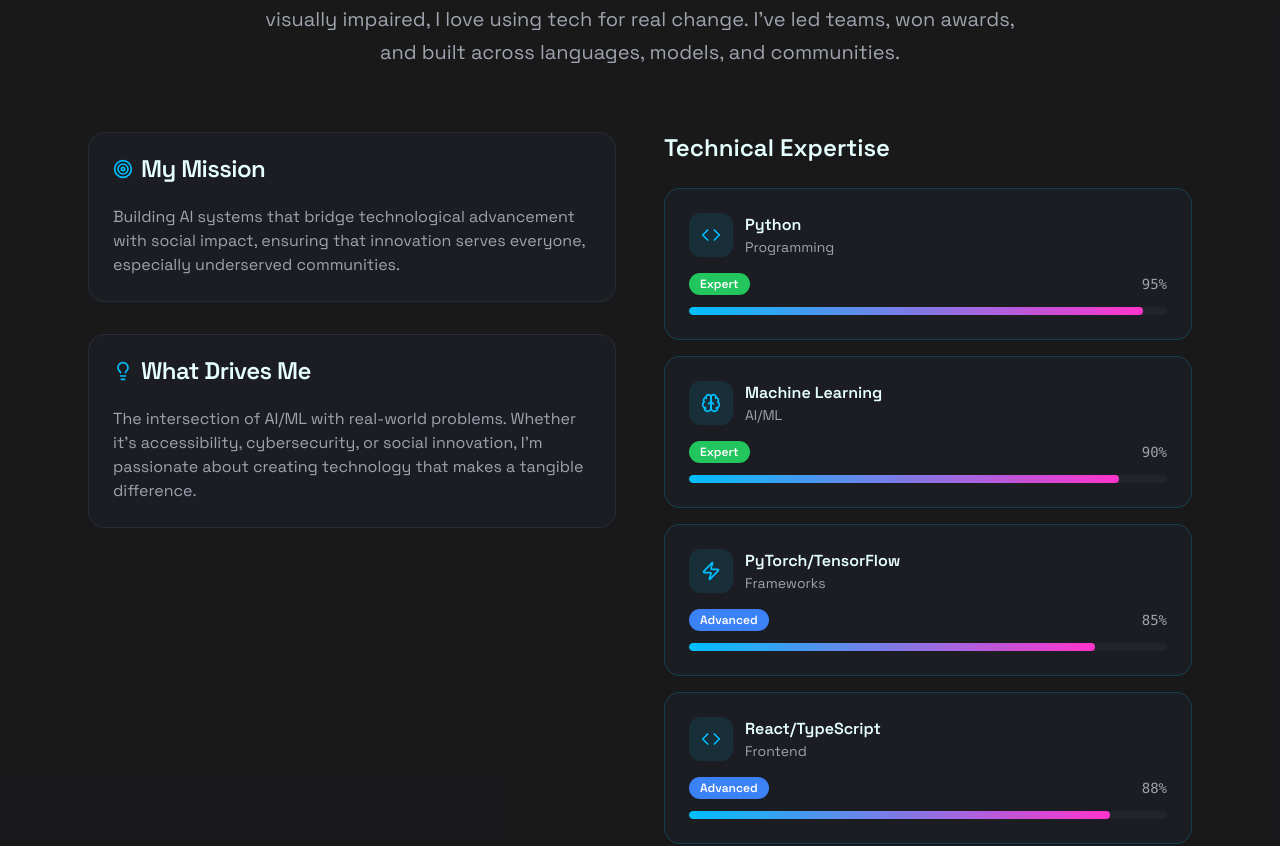
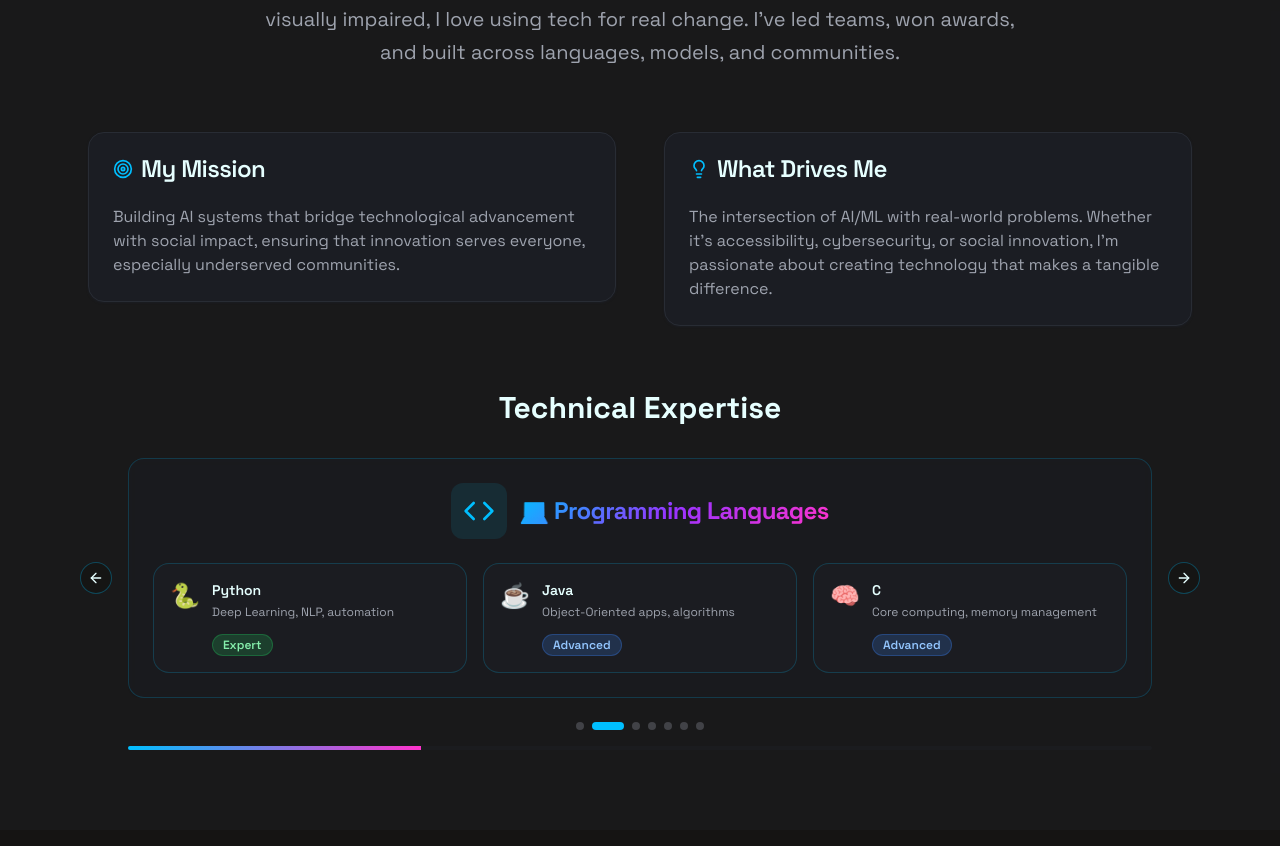
Before and after one commit to ChitrangiBhatnagar/chitrangi-ai-nexus, a React (Vite) app: page / in a window 1280 px wide. Shown: the part 1006-1852 px from the top of the page. Built offline with nearby package versions, Linux system fonts and the light colour scheme.

Commit message:
Refactor skills section to carousel
Update skills section to use an auto-sliding carousel for better presentation and organization.

```diff
--- /dev/null
+++ b/src/components/SkillsCarousel.tsx
@@ -0,0 +1,198 @@
+import { useState, useEffect } from 'react';
+import { Card, CardContent, CardHeader, CardTitle } from "@/components/ui/card";
+import { Badge } from "@/components/ui/badge";
+import {
+  Carousel,
+  CarouselContent,
+  CarouselItem,
+  CarouselNext,
+  CarouselPrevious
+} from "@/components/ui/carousel";
+import {
+  Code,
+  Brain,
+  Search,
+  Globe,
+  BarChart3,
+  Wrench,
+  Users
+} from "lucide-react";
+
+const skillGroups = [
+  {
+    title: "💻 Programming Languages",
+    icon: <Code className="h-8 w-8" />,
+    skills: [
+      { name: "Python", description: "Deep Learning, NLP, automation", level: "Expert", icon: "🐍" },
+      { name: "Java", description: "Object-Oriented apps, algorithms", level: "Advanced", icon: "☕" },
+      { name: "C", description: "Core computing, memory management", level: "Advanced", icon: "🧠" }
+    ]
+  },
+  {
+    title: "🧠 AI/ML & Deep Learning",
+    icon: <Brain className="h-8 w-8" />,
+    skills: [
+      { name: "PyTorch, TensorFlow", description: "Model training, fine-tuning", level: "Expert", icon: "🔥" },
+      { name: "LSTM/BiLSTM", description: "Financial sentiment classification", level: "Advanced", icon: "📈" },
+      { name: "LangChain, Pinecone, Weaviate", description: "LLM-based RAG apps", level: "Expert", icon: "🔗" }
+    ]
+  },
+  {
+    title: "🔍 NLP & Generative AI",
+    icon: <Search className="h-8 w-8" />,
+    skills: [
+      { name: "Prompt Engineering", description: "Custom LLM outputs", level: "Expert", icon: "💬" },
+      { name: "Retrieval-Augmented Generation", description: "RAG systems", level: "Advanced", icon: "🔍" },
+      { name: "HuggingFace, OpenAI APIs", description: "Model integration", level: "Expert", icon: "🤗" }
+    ]
+  },
+  {
+    title: "🌐 Web Development",
+    icon: <Globe className="h-8 w-8" />,
+    skills: [
+      { name: "ReactJS, HTML, CSS, TypeScript", description: "Frontend development", level: "Advanced", icon: "⚛️" },
+      { name: "Flask/FastAPI", description: "Backend projects", level: "Advanced", icon: "🐍" },
+      { name: "REST APIs, JWT Auth", description: "API development", level: "Advanced", icon: "🔐" }
+    ]
+  },
+  {
+    title: "📊 Data & Visualization",
+    icon: <BarChart3 className="h-8 w-8" />,
+    skills: [
+      { name: "NumPy, Pandas", description: "Preprocessing + analytics", level: "Expert", icon: "📊" },
+      { name: "Matplotlib", description: "Custom charting", level: "Advanced", icon: "📈" },
+      { name: "Power BI", description: "Interactive business dashboards", level: "Advanced", icon: "📋" }
+    ]
+  },
+  {
+    title: "🛠️ Dev Tools & Collaboration",
+    icon: <Wrench className="h-8 w-8" />,
+    skills: [
+      { name: "Git, GitHub", description: "Version control + open-source work", level: "Expert", icon: "🔀" },
+      { name: "VS Code", description: "Project development", level: "Expert", icon: "💻" },
+      { name: "Figma", description: "UI design prototypes", level: "Intermediate", icon: "🎨" }
+    ]
+  },
+  {
+    title: "🌍 Soft Skills & Leadership",
+    icon: <Users className="h-8 w-8" />,
+    skills: [
+      { name: "Team Leadership", description: "Led 80+ as NSS Head", level: "Expert", icon: "👥" },
+      { name: "Hackathons", description: "Finalist / Winner at 3+ major events", level: "Expert", icon: "🏆" },
+      { name: "Communication", description: "Blogging, demos, public speaking", level: "Advanced", icon: "📢" }
+    ]
+  }
+];
+
+const getLevelColor = (level: string) => {
+  switch (level) {
+    case 'Expert': return 'bg-green-500/20 text-green-300 border-green-500/30';
+    case 'Advanced': return 'bg-blue-500/20 text-blue-300 border-blue-500/30';
+    case 'Intermediate': return 'bg-yellow-500/20 text-yellow-300 border-yellow-500/30';
+    default: return 'bg-gray-500/20 text-gray-300 border-gray-500/30';
+  }
+};
+
+export const SkillsCarousel = () => {
+  const [currentIndex, setCurrentIndex] = useState(0);
+
+  // Auto-slide functionality
+  useEffect(() => {
+    const interval = setInterval(() => {
+      setCurrentIndex((prev) => (prev + 1) % skillGroups.length);
+    }, 5000); // Change slide every 5 seconds
+
+    return () => clearInterval(interval);
+  }, []);
+
+  return (
+    <div className="w-full max-w-5xl mx-auto">
+      <Carousel
+        className="w-full"
+        opts={{
+          align: "start",
+          loop: true,
+        }}
+      >
+        <CarouselContent>
+          {skillGroups.map((group, index) => (
+            <CarouselItem key={index} className="basis-full">
+              <Card className="shadow-neural border-primary/20 hover:border-primary/40 transition-all duration-300 bg-card/50 backdrop-blur-sm">
+                <CardHeader className="text-center pb-4">
+                  <div className="flex items-center justify-center gap-3 mb-2">
+                    <div className="p-3 rounded-xl bg-primary/10 text-primary">
+                      {group.icon}
+                    </div>
+                    <CardTitle className="text-2xl font-bold gradient-neural bg-clip-text text-transparent">
+                      {group.title}
+                    </CardTitle>
+                  </div>
+                </CardHeader>
+
+                <CardContent>
+                  <div className="grid gap-4 md:grid-cols-3">
+                    {group.skills.map((skill, skillIndex) => (
+                      <div
+                        key={skillIndex}
+                        className="group relative overflow-hidden rounded-lg border border-primary/20 bg-muted/30 p-4 hover:border-primary/40 transition-all duration-300 hover:shadow-cyber"
+                      >
+                        <div className="flex items-start gap-3">
+                          <span className="text-2xl flex-shrink-0">{skill.icon}</span>
+                          <div className="flex-1 min-w-0">
+                            <h4 className="font-semibold text-foreground text-sm mb-1 line-clamp-1">
+                              {skill.name}
+                            </h4>
+                            <p className="text-xs text-muted-foreground mb-3 line-clamp-2">
+                              {skill.description}
+                            </p>
+                            <Badge
+                              variant="outline"
+                              className={`text-xs ${getLevelColor(skill.level)}`}
+                            >
+                              {skill.level}
+                            </Badge>
+                          </div>
+                        </div>
+
+                        {/* Hover glow effect */}
+                        <div className="absolute inset-0 bg-gradient-to-r from-primary/5 via-accent/5 to-primary/5 opacity-0 group-hover:opacity-100 transition-opacity duration-300" />
+                      </div>
+                    ))}
+                  </div>
+                </CardContent>
+              </Card>
+            </CarouselItem>
+          ))}
+        </CarouselContent>
+
+        <CarouselPrevious className="hidden md:flex -left-12 border-primary/30 bg-background/80 hover:bg-primary/20 hover:border-primary/50" />
+        <CarouselNext className="hidden md:flex -right-12 border-primary/30 bg-background/80 hover:bg-primary/20 hover:border-primary/50" />
+      </Carousel>
+
+      {/* Indicators */}
+      <div className="flex justify-center gap-2 mt-6">
+        {skillGroups.map((_, index) => (
+          <button
+            key={index}
+            onClick={() => setCurrentIndex(index)}
+            className={`w-2 h-2 rounded-full transition-all duration-300 ${
+              index === currentIndex
+                ? 'bg-primary w-8'
+                : 'bg-muted-foreground/30 hover:bg-muted-foreground/50'
+            }`}
+          />
+        ))}
+      </div>
+
+      {/* Progress bar */}
+      <div className="mt-4 w-full bg-muted/30 rounded-full h-1 overflow-hidden">
+        <div
+          className="h-full bg-gradient-to-r from-primary to-accent transition-all duration-300 ease-linear"
+          style={{
+            width: `${((currentIndex + 1) / skillGroups.length) * 100}%`
+          }}
+        />
+      </div>
+    </div>
+  );
+};
--- a/src/pages/Index.tsx
+++ b/src/pages/Index.tsx
@@ -34,7 +34,7 @@ import {
 } from "lucide-react";
 import { TypingAnimation } from "@/components/TypingAnimation";
 import { ProjectCard } from "@/components/ProjectCard";
-import { SkillCard } from "@/components/SkillCard";
+import { SkillsCarousel } from "@/components/SkillsCarousel";
 import { TimelineItem } from "@/components/TimelineItem";
 import { EmailConfig } from "@/components/EmailConfig";
 import { sendContactEmail, initEmailJS, type ContactFormData } from "@/services/emailService";
@@ -289,8 +289,7 @@ const Index = () => {
             </p>
           </div>
 
-          <div className="grid md:grid-cols-2 gap-12 items-start">
-            <div className="space-y-8">
+          <div className="grid md:grid-cols-2 gap-12 items-start mb-16">
             <Card className="shadow-card">
               <CardHeader>
                 <CardTitle className="flex items-center gap-2">
@@ -323,22 +322,9 @@ const Index = () => {
             </Card>
           </div>
 
-            <div className="space-y-6">
-              <h3 className="text-2xl font-semibold mb-6">Technical Expertise</h3>
-              <div className="grid gap-4">
-                {skills.map((skill, index) => (
-                  <SkillCard
-                    key={skill.skill}
-                    skill={skill.skill}
-                    percentage={skill.percentage}
-                    icon={skill.icon}
-                    category={skill.category}
-                    level={skill.level}
-                    delay={index * 200}
-                  />
-                ))}
-              </div>
-            </div>
+          <div className="space-y-8">
+            <h3 className="text-3xl font-bold text-center">Technical Expertise</h3>
+            <SkillsCarousel />
           </div>
         </div>
       </section>
```
Lines whose indentation alone changed are shown as unchanged.
